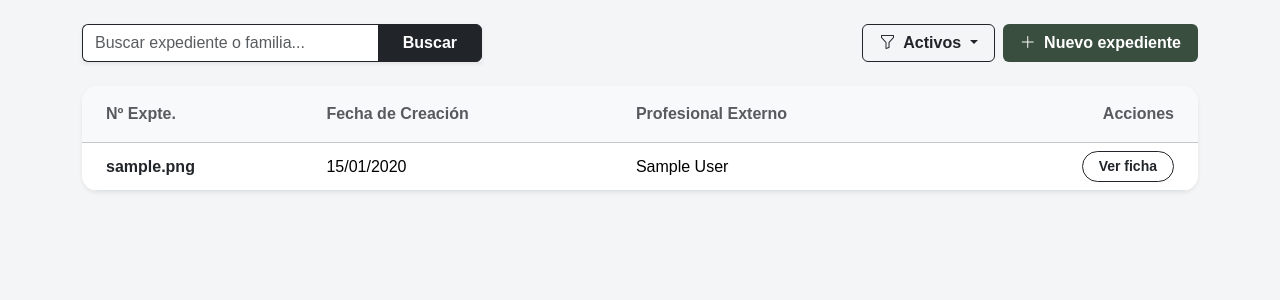
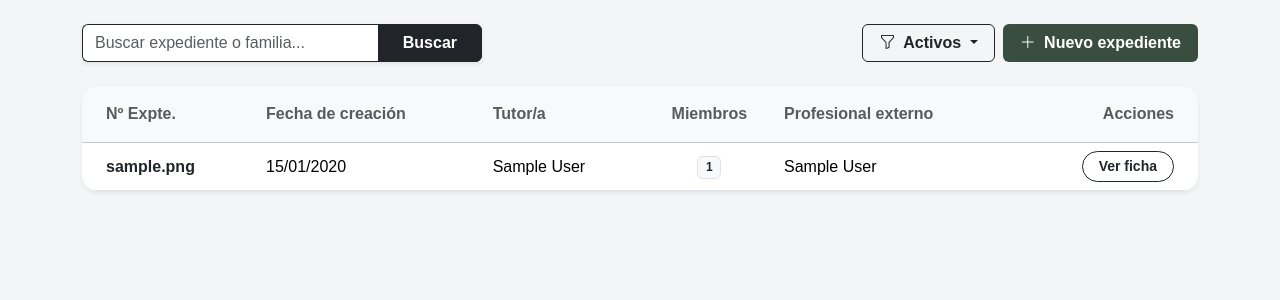
Before and after one commit to GuadalupeGFigueroa/redactua, a Django app: page /expedientes/ in a window 1280 px wide. Shown: the part 56-356 px from the top of the page. Run offline with Django 5.2, Linux system fonts and the light colour scheme; a user stored in the database is signed in; tables that the repository leaves empty hold one stand-in row (values such as "Sample post").

Commit message:
feat: Mejoras en la vista de expedientes para visualizar el conteo de usuarios y los datos de los tutores.

```diff
--- a/templates/family_case_list.html
+++ b/templates/family_case_list.html
@@ -49,11 +49,14 @@
     <div class="card-body p-0">
         <div class="table-responsive">
             <table class="table table-hover align-middle mb-0">
+
                 <thead class="table-light">
                     <tr>
                         <th class="ps-4 py-3 text-muted fw-bold">Nº Expte.</th>
-                        <th class="py-3 text-muted fw-bold">Fecha de Creación</th>
-                        <th class="py-3 text-muted fw-bold">Profesional Externo</th>
+                        <th class="py-3 text-muted fw-bold">Fecha de creación</th>
+                        <th class="py-3 text-muted fw-bold">Tutor/a</th>
+                        <th class="py-3 text-center text-muted fw-bold">Miembros</th>
+                        <th class="py-3 text-muted fw-bold">Profesional externo</th>
                         <th class="text-end pe-4 py-3 text-muted fw-bold">Acciones</th>
                     </tr>
                 </thead>
@@ -62,6 +65,15 @@
                     <tr>
                         <td class="ps-4 fw-bold text-dark">{{ case.file_number|default:"Pendiente" }}</td>
                         <td>{{ case.creation_date|date:"d/m/Y" }}</td>
+
+                        <td class="tutor-cell">{% for member in case.beneficiaries.all %}{% if member.is_tutor %}
+                            <span class="d-block">{{ member.first_name }} {{ member.last_name1 }}</span>{% endif %}{% endfor %}
+                        </td>
+
+                        <td class="text-center">
+                            <span class="badge bg-light text-dark border">{{ case.beneficiaries.count }}</span>
+                        </td>
+
                         <td>{{ case.external_professional|default:"Sin asignar" }}</td>
                         <td class="text-end pe-4">
                             <a href="{% url 'family_case_detail' case.id %}" class="btn btn-outline-dark btn-sm rounded-pill px-3 fw-semibold">Ver ficha</a>
@@ -69,7 +81,7 @@
                     </tr>
                     {% empty %}
                     <tr>
-                        <td colspan="4" class="text-center py-5 text-muted">
+                        <td colspan="6" class="text-center py-5 text-muted">
                             <i class="bi bi-folder-x fs-1 d-block mb-2 opacity-50"></i>
                             No hay expedientes registrados en el sistema.
                         </td>
--- a/templates/worker_list.html
+++ b/templates/worker_list.html
@@ -31,7 +31,7 @@
                 <p class="text-muted small mb-3">{{ worker.role_name|default:"Educador/a" }}</p>
 
                 <div class="mt-auto">
-                    <a href="{% url 'worker_detail' worker.id %}" class="btn rounded-pill px-3 w-100 fw-semibold" style="color: #3A4E40; border: 2px solid #3A4E40; background-color: transparent;" onmouseover="this.style.backgroundColor='#3A4E40'; this.style.color='white';" onmouseout="this.style.backgroundColor='transparent'; this.style.color='#3A4E40';">Ver Perfil</a>
+                    <a href="{% url 'worker_detail' worker.id %}" class="btn rounded-pill px-3 w-100 fw-semibold" style="color: #3A4E40; border: 2px solid #3A4E40; background-color: transparent;" onmouseover="this.style.backgroundColor='#3A4E40'; this.style.color='white';" onmouseout="this.style.backgroundColor='transparent'; this.style.color='#3A4E40';">Ver perfil</a>
                 </div>
             </div>
         </div>
```
